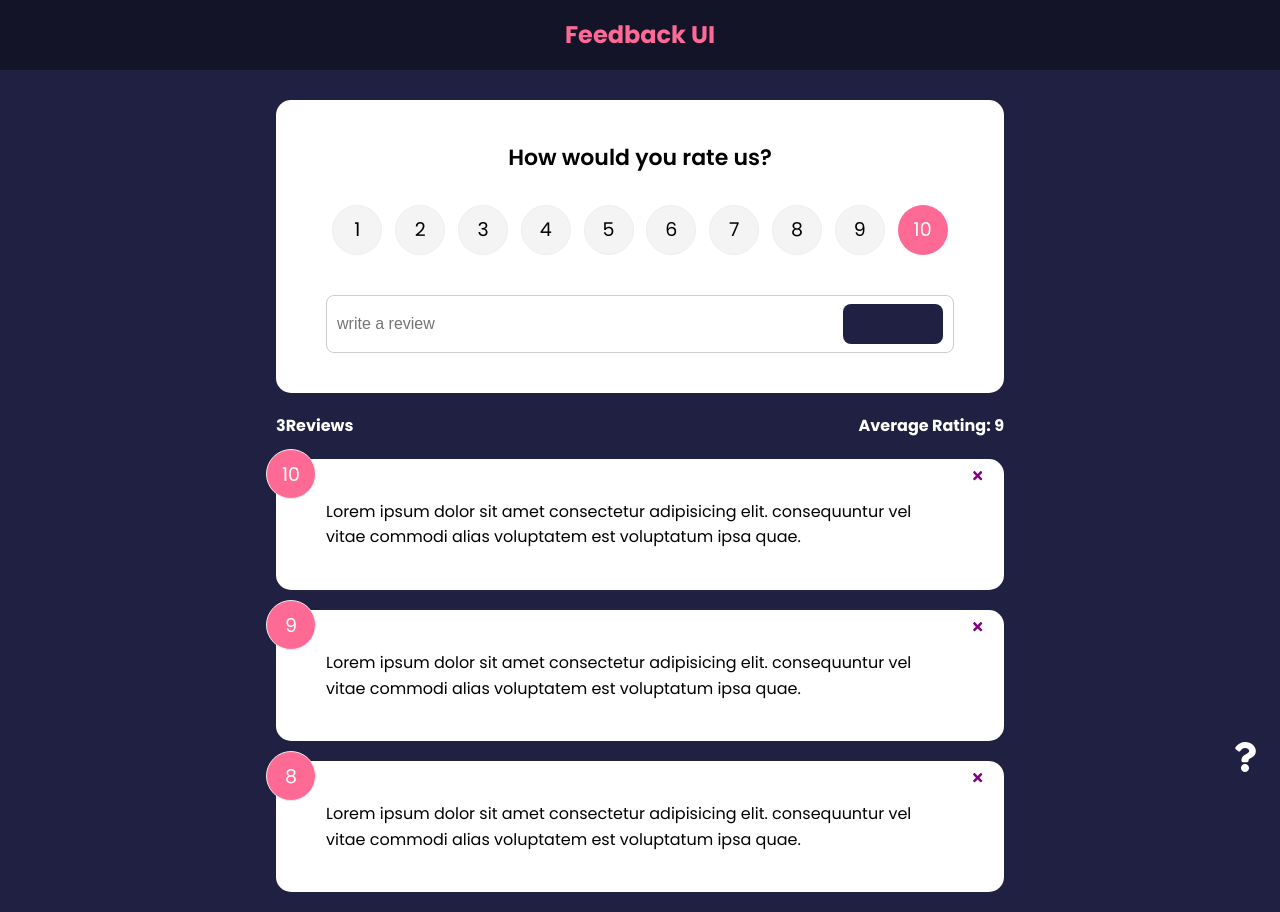
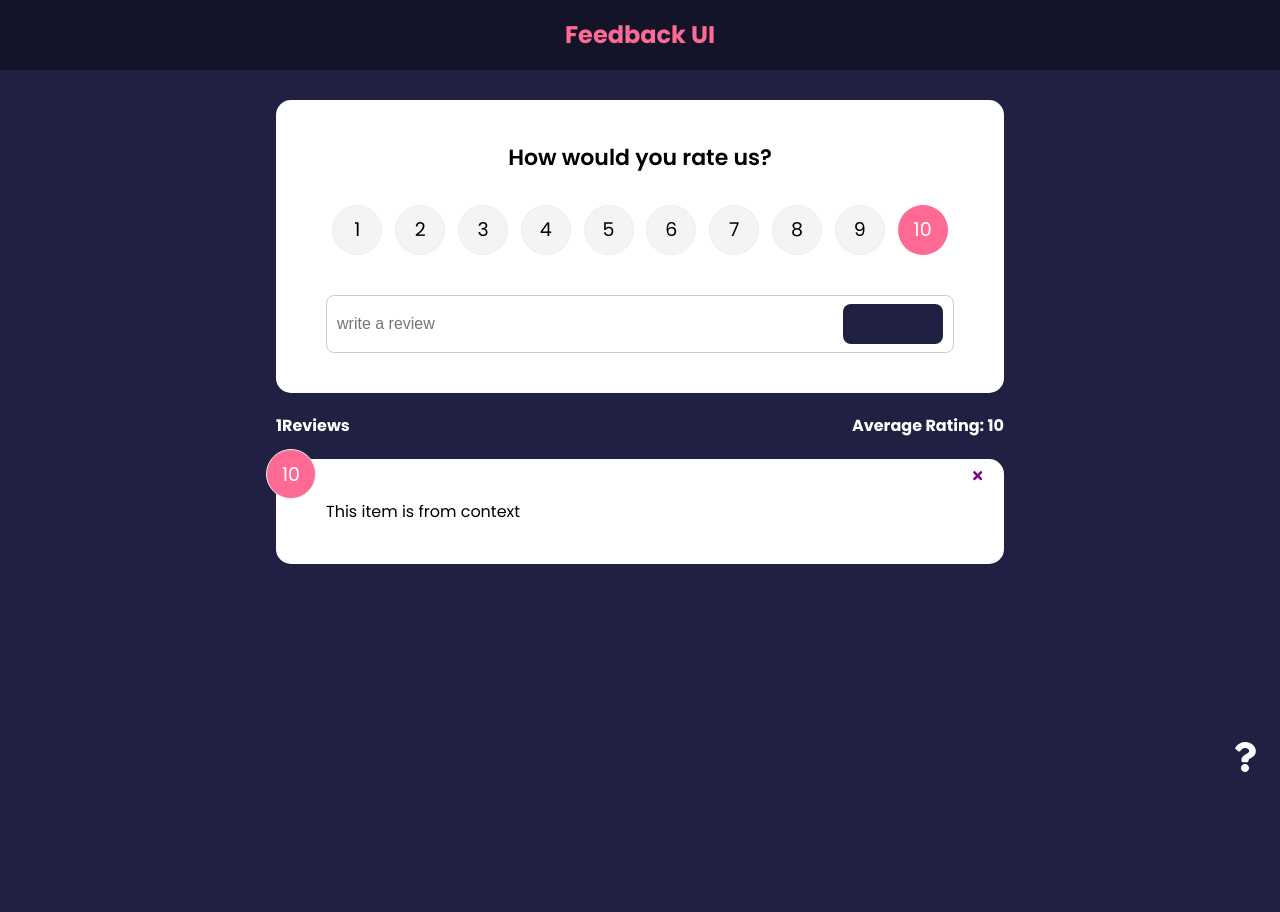
Before and after one commit to afgettys/feedbackapp, a React (Create React App) app in the folder feedbackapp/: page / in a window 1280 px wide. After the commit the page ends 800 px from the top, so only its background shows below. Built offline with nearby package versions, Linux system fonts and the light colour scheme.

Commit message:
adding feedback context component

```diff
--- a/feedbackapp/src/App.js
+++ b/feedbackapp/src/App.js
@@ -6,7 +6,8 @@
 import FeedbackStats from "./components/FeedbackStats";
 import FeedbackForm from "./components/FeedbackForm";
 import AboutPage from "./pages/AboutPage";
-import AboutIconLink from "./components/AboutIconLink"
+import { FeedbackProvider } from "./context/FeedbackContext";
+import AboutIconLink from "./components/AboutIconLink";
 import FeedbackData from "./data/FeedbackData";
 
 function App() {
@@ -23,23 +24,30 @@
     }
   };
   return (
+    <FeedbackProvider>
       <Router>
         <Header />
         <div className="container">
           <Routes>
-        <Route exact path='/' element={
+            <Route
+              exact
+              path="/"
+              element={
                 <>
                   <FeedbackForm handleAdd={addFeedback} />
-           <FeedbackStats feedback={feedback} />
-           <FeedbackList feedback={feedback} handleDelete={deleteFeedback} />
+                  <FeedbackStats  />
+                  <FeedbackList
+                    handleDelete={deleteFeedback}
+                  />
                 </>
-
-        }></Route>
-        <Route path="/about" element={<AboutPage/>} />
+              }
+            ></Route>
+            <Route path="/about" element={<AboutPage />} />
           </Routes>
-        <AboutIconLink/>
+          <AboutIconLink />
         </div>
       </Router>
+    </FeedbackProvider>
   );
 }
 
--- a/feedbackapp/src/components/FeedbackList.jsx
+++ b/feedbackapp/src/components/FeedbackList.jsx
@@ -1,9 +1,11 @@
+import { motion, AnimatePresence } from "framer-motion";
+import { useContext } from "react";
+import FeedbackItem from "./FeedbackItem";
+import FeedbackContext from "../context/FeedbackContext";
 
-import {motion, AnimatePresence} from 'framer-motion'
-import PropTypes from "prop-types";
-import FeedbackItem from "./FeedbackItem";
+function FeedbackList({ handleDelete }) {
+  const { feedback } = useContext(FeedbackContext);
 
-function FeedbackList({ feedback, handleDelete }) {
   if (!feedback || feedback.length === 0) {
     return <p> No feedback yet</p>;
   }
@@ -14,13 +16,15 @@
         {feedback.map((item) => (
           <motion.div
             key={item.id}
-        initial={{opacity:0}}
-        animate={{opacity:1}}
-        exit={{opacity:0}}>
+            initial={{ opacity: 0 }}
+            animate={{ opacity: 1 }}
+            exit={{ opacity: 0 }}
+          >
             <FeedbackItem
               key={item.id}
               item={item}
-        handleDelete={handleDelete}/>
+              handleDelete={handleDelete}
+            />
           </motion.div>
         ))}
       </AnimatePresence>
@@ -38,14 +42,4 @@
   ); */
 }
 
-FeedbackList.propTypes ={
-  feedback : PropTypes.arrayOf(
-    PropTypes.shape({
-    id: PropTypes.string.isRequired,
-    text:PropTypes.string.isRequired,
-    rating:PropTypes.number.isRequired,
-  })
-  ),
-}
-
 export default FeedbackList;
--- a/feedbackapp/src/components/FeedbackStats.jsx
+++ b/feedbackapp/src/components/FeedbackStats.jsx
@@ -1,6 +1,9 @@
-import PropTypes from "prop-types";
 
-function FeedbacKStats({ feedback }) {
+import { useContext } from "react";
+import FeedbackContext from "../context/FeedbackContext";
+
+function FeedbacKStats() {
+  const { feedback } = useContext(FeedbackContext);
   //calculate average stats
 
   let average =
@@ -19,8 +22,5 @@
   );
 }
 
-FeedbacKStats.propTypes = {
-  feedback: PropTypes.array.isRequired,
-};
 
 export default FeedbacKStats;
--- /dev/null
+++ b/feedbackapp/src/context/FeedbackContext.js
@@ -0,0 +1,21 @@
+import {createContext, useState} from 'react'
+
+const FeedbackContext = createContext ()
+
+export const FeedbackProvider = ({children}) => {
+    const [feedback, setFeedback] = useState([
+        {
+            id:1,
+            text:'This item is from context',
+            rating:10
+        }
+    ])
+
+    return <FeedbackContext.Provider value={{
+        feedback,
+    }}>
+        {children}
+    </FeedbackContext.Provider>
+}
+
+export default FeedbackContext
```
Lines whose indentation alone changed are shown as unchanged.
